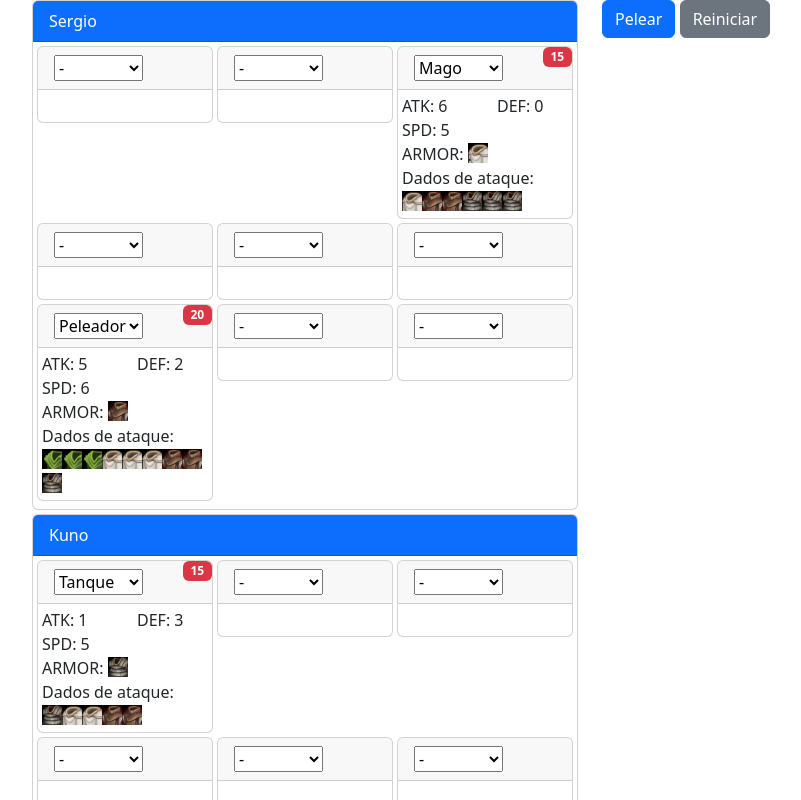
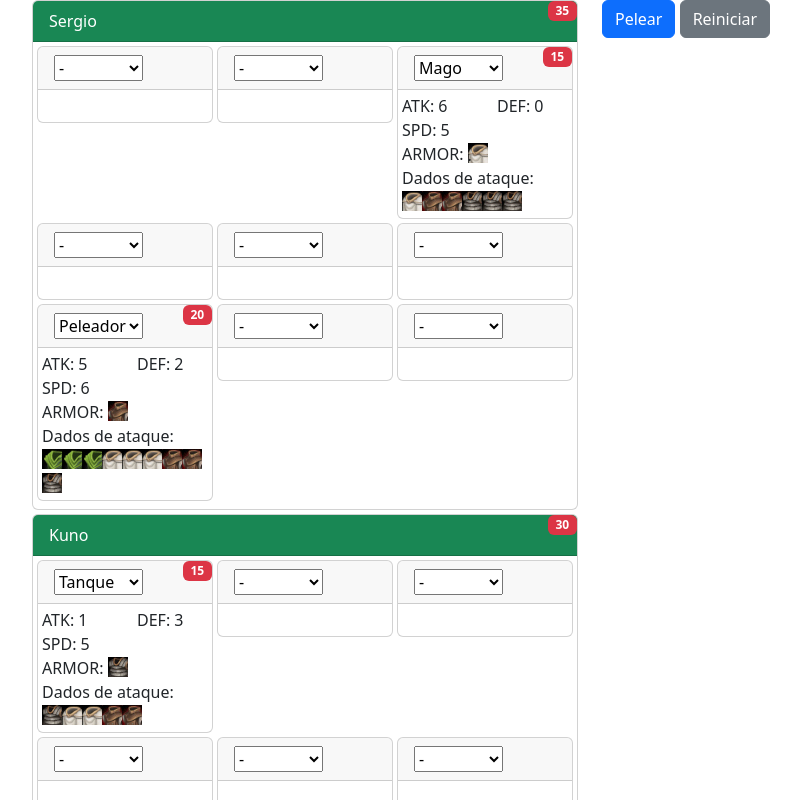
Before and after one commit to xMokar/autochess, a SvelteKit app: page / in a window 1280 px wide. Shown: the top 800 px of the page, without its empty margins (50-851 px from the left). Built offline with nearby package versions, Linux system fonts and the light colour scheme.

Commit message:
Mejorar el titulo de cada jugador

```diff
--- a/src/routes/ViewField.svelte
+++ b/src/routes/ViewField.svelte
@@ -49,11 +49,12 @@ function add(index:number) {
 }
 
 $: isAlive = player.field.filter(champinstance => champinstance.hp>0).length>0
-$: status = isAlive? "bg-primary": "bg-danger"
+$: status = isAlive? "bg-success": "bg-secondary"
 </script>
 <div class="card mb-1">
 	<div class="card-header {status} text-white">
 		{player.name}
+		<span class="badge bg-danger position-absolute top-0 end-0">{player.field.reduce((total, v) => total+v.hp, 0)}</span><br>
 	</div>
 
 	<div class="card-body p-1"><div class="row gx-1">
```
